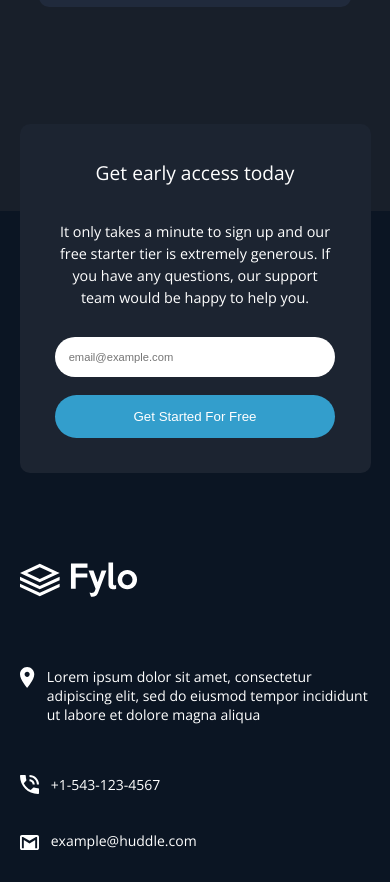
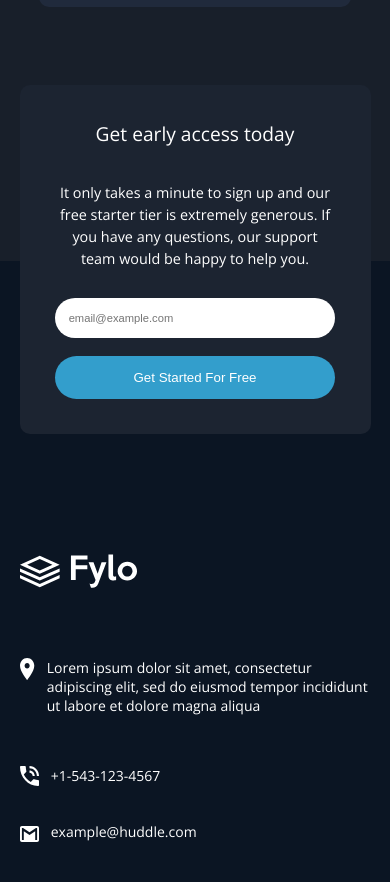
Before and after one commit to mohzys23/fylo-dark-theme-landing-page, a plain HTML site: page fylo-dark-theme/index.html in a window 390 px wide. Shown: the part 3239-4121 px from the top of the page. Drawn offline with nearby package versions, Linux system fonts and the light colour scheme.

Commit message:
Update style.css

```diff
--- a/fylo-dark-theme/style.css
+++ b/fylo-dark-theme/style.css
@@ -244,12 +244,12 @@
 
     .section-6 {
       width: 90%;
-      margin: 30% 5%;
+      margin: 20% 5%;
       background-color: hsl(217, 28%, 15%);
       border-radius: 10px;
       text-align: center;
       position: absolute;
-      bottom:  -500;
+      bottom:  700;
       z-index: 0;
     }
 
@@ -298,20 +298,20 @@
       background-color: hsl(216, 53%, 9%);
       z-index: -1;
       position: absolute;
-      top: 3450px;
+      top: 3500px;
     }
 
     .footer-logo {
       width: 100%;
-      margin-top: 30%;
+      margin-top: 40%;
     }
 
     .footer-logo img {
       width: 30%;
       margin-left: 5%;
-      margin-top: 30%;
+      margin-top: 15%;
       margin-bottom: 10%;
-      padding-top: 30%;
+      padding-top: 20%;
     }
 
     .location {
```
